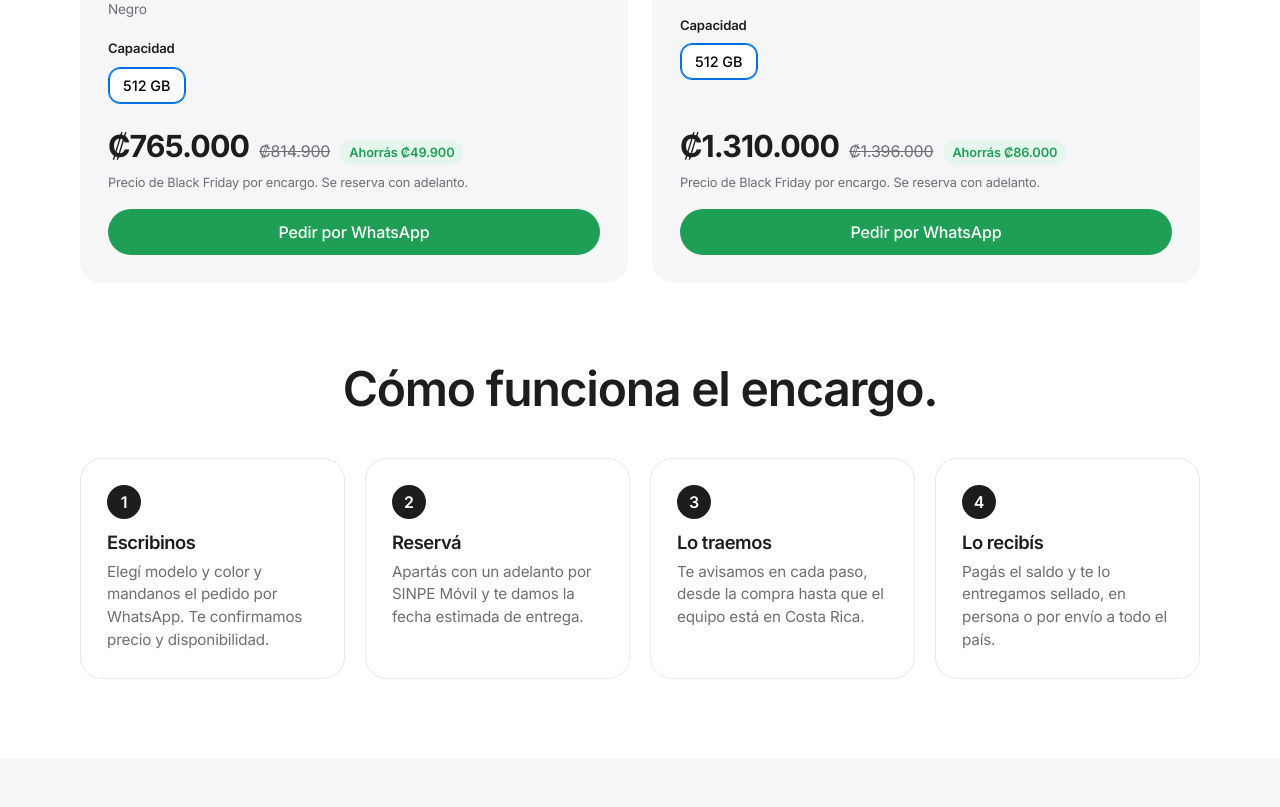
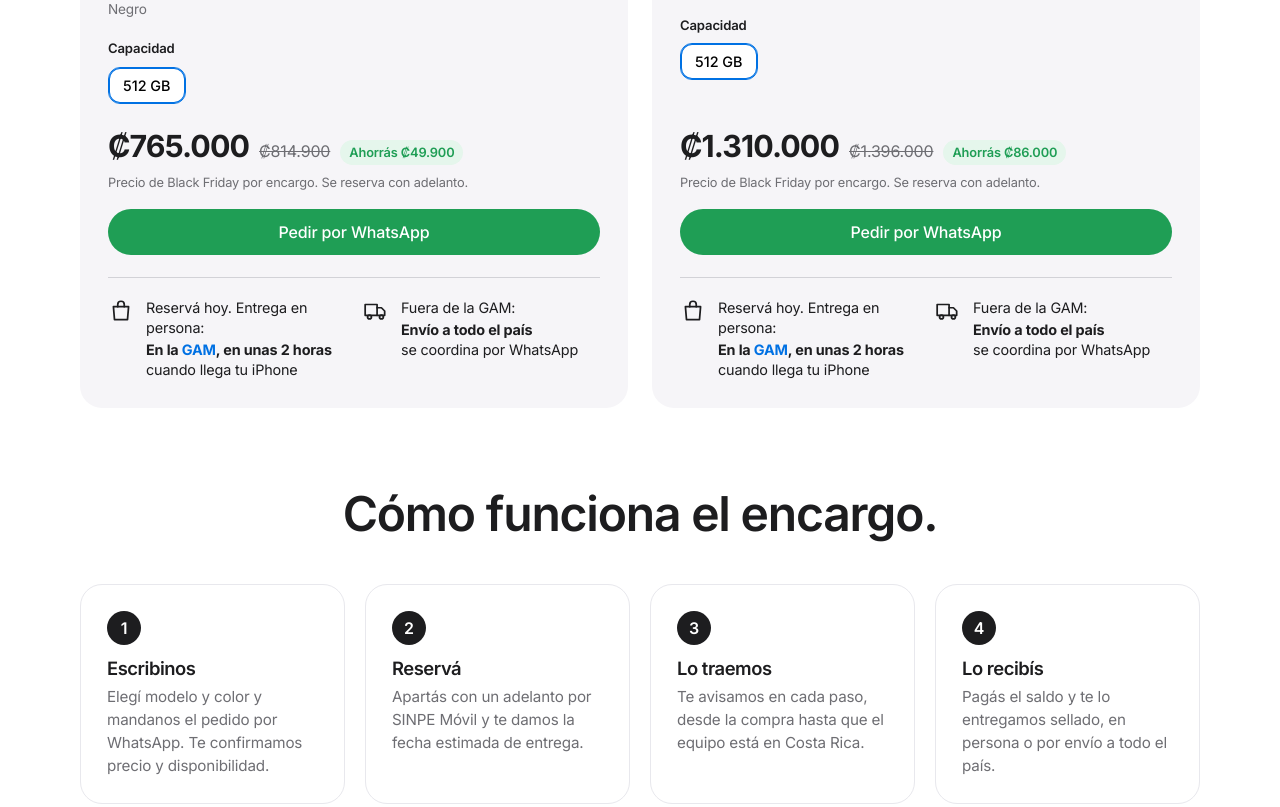
Before and after one commit to orbita506/orbita506.github.io, a plain HTML site: page index.html in a window 1280 px wide. Shown: the part 2039-2846 px from the top of the page. Drawn offline with Linux system fonts and the light colour scheme.

Commit message:
Agregar info de entrega en la GAM
Co-Authored-By: Claude Opus 5.5 <noreply@anthropic.com>

```diff
--- a/index.html
+++ b/index.html
@@ -73,6 +73,11 @@ p{margin:0 0 1em}
 .price s{color:var(--muted)}
 .save{font-size:.8rem;font-weight:600;color:var(--wa);background:#e5f6ec;padding:3px 9px;border-radius:999px}
 .fine{font-size:.8rem;color:var(--muted);margin-bottom:16px}
+.ship{display:grid;grid-template-columns:repeat(auto-fit,minmax(190px,1fr));gap:18px;margin-top:22px;padding-top:20px;border-top:1px solid var(--line)}
+.ship div{display:flex;gap:12px;align-items:flex-start;font-size:.9rem;line-height:1.4}
+.ship svg{width:26px;height:26px;flex:none;fill:none;stroke:var(--ink);stroke-width:1.6;stroke-linecap:round;stroke-linejoin:round}
+.ship b{display:block;margin-top:2px}
+.ship .blue{color:var(--blue)}
 .steps{display:grid;grid-template-columns:repeat(auto-fit,minmax(220px,1fr));gap:20px;counter-reset:s}
 .step{background:#fff;border:1px solid var(--gray-2);border-radius:var(--radius);padding:26px}
 .step::before{counter-increment:s;content:counter(s);display:grid;place-items:center;width:34px;height:34px;border-radius:50%;background:var(--ink);color:#fff;font-weight:600;margin-bottom:14px}
@@ -237,7 +242,13 @@ PRODUCTS.forEach(p => {
     <div class="chips">${p.sizes.map((s, i) => `<button class="chip" aria-pressed="${i === 0}" data-i="${i}">${s.label}</button>`).join('')}</div>
     <div class="price"></div>
     <p class="fine">Precio de Black Friday por encargo. Se reserva con adelanto.</p>
-    <a class="btn btn-wa" target="_blank" rel="noopener">Pedir por WhatsApp</a>`;
+    <a class="btn btn-wa" target="_blank" rel="noopener">Pedir por WhatsApp</a>
+    <div class="ship">
+      <div><svg viewBox="0 0 24 24"><path d="M5 8h14l-1 12H6L5 8z"/><path d="M9 8V6a3 3 0 0 1 6 0v2"/></svg>
+        <span>Reservá hoy. Entrega en persona:<b>En la <span class="blue">GAM</span>, en unas 2 horas</b>cuando llega tu iPhone</span></div>
+      <div><svg viewBox="0 0 24 24"><path d="M2 6h11v10H2z"/><path d="M13 9h4l3 3v4h-7"/><circle cx="6" cy="17.5" r="1.8"/><circle cx="17" cy="17.5" r="1.8"/></svg>
+        <span>Fuera de la GAM:<b>Envío a todo el país</b>se coordina por WhatsApp</span></div>
+    </div>`;
   const priceEl = el.querySelector('.price'), btn = el.querySelector('.btn-wa');
   const render = () => {
     const s = state.size;
```
